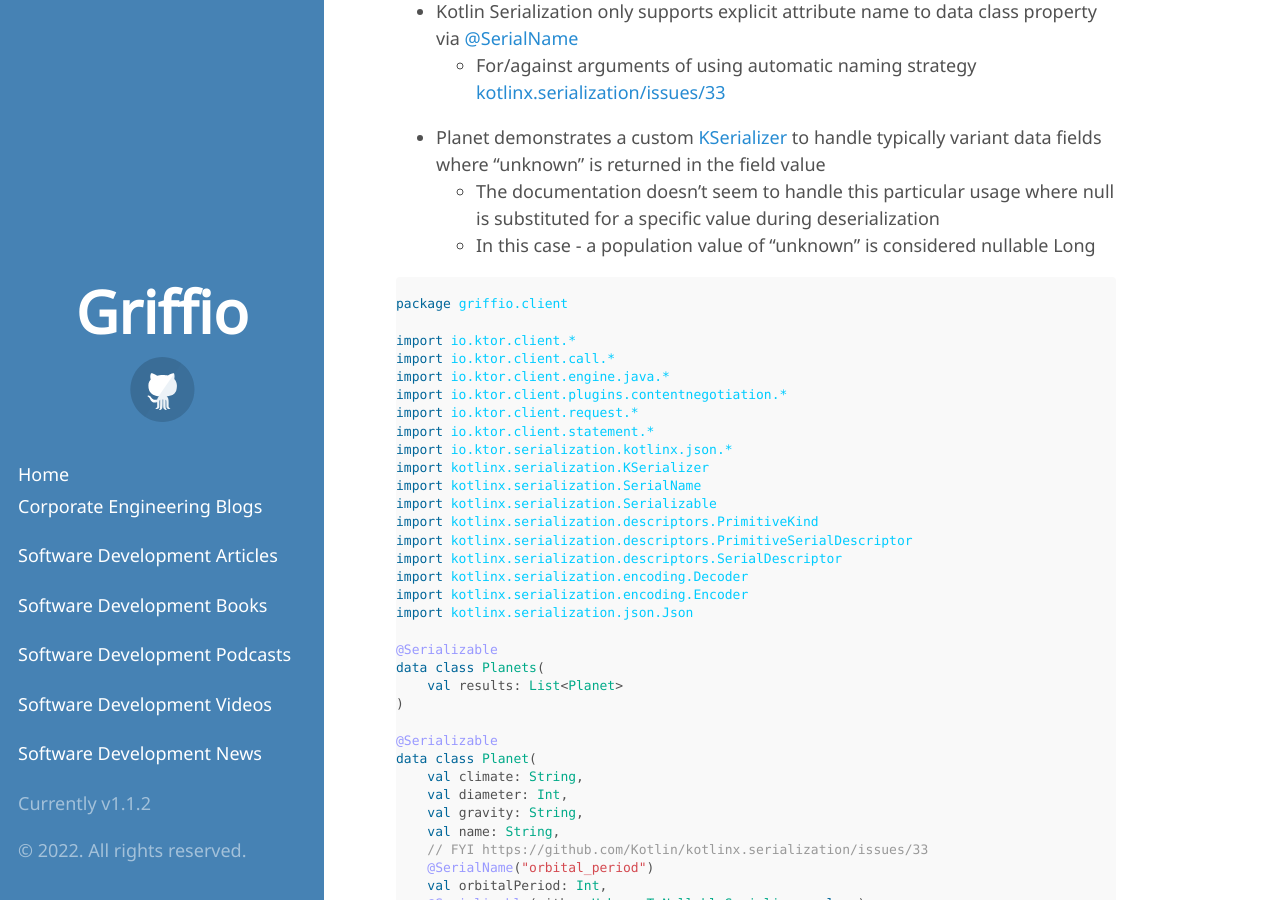
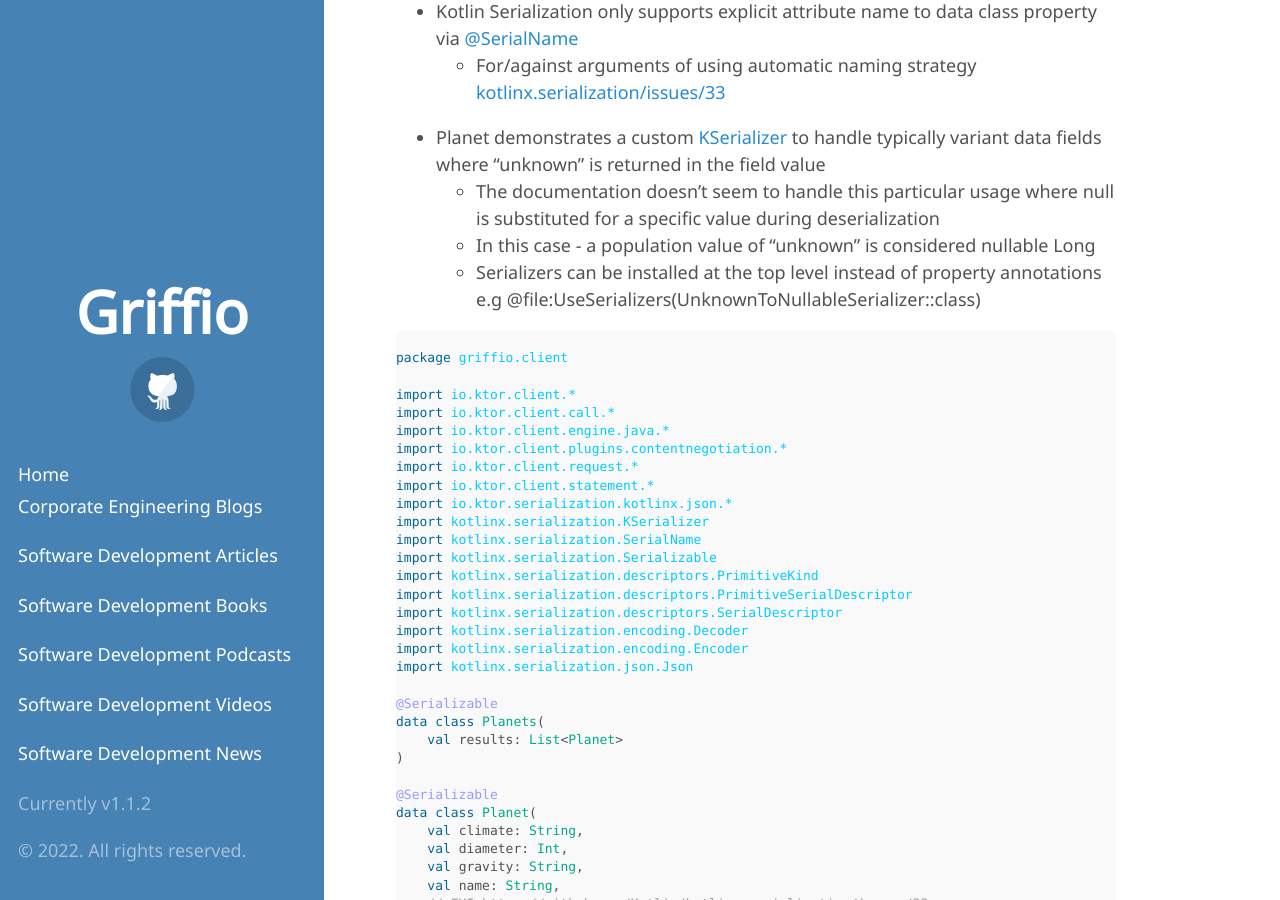
Before and after one commit to griffio/griffio.github.io, a Jekyll site: the page built from _posts/2022-06-23-More-Kotlin-Ktor-Client.md, in a window 1280 px wide and 900 px high, scrolled down 2194 px. Built offline with Jekyll 4.4.1, drawn with Linux system fonts in a browser that asks for light colours; some web fonts are replaced.

Commit message:
Update 2022-06-23-More-Kotlin-Ktor-Client.md

````diff
--- a/_posts/2022-06-23-More-Kotlin-Ktor-Client.md
+++ b/_posts/2022-06-23-More-Kotlin-Ktor-Client.md
@@ -101,6 +101,7 @@
 * Planet demonstrates a custom [KSerializer](https://kotlin.github.io/kotlinx.serialization/kotlinx-serialization-core/kotlinx.serialization/-k-serializer/index.html) to handle typically variant data fields where "unknown" is returned in the field value
   * The documentation doesn't seem to handle this particular usage where null is substituted for a specific value during deserialization
   * In this case - a population value of "unknown" is considered nullable Long
+  * Serializers can be installed at the top level instead of property annotations e.g @file:UseSerializers(UnknownToNullableSerializer::class)
 
 ``` kotlin
 
````
